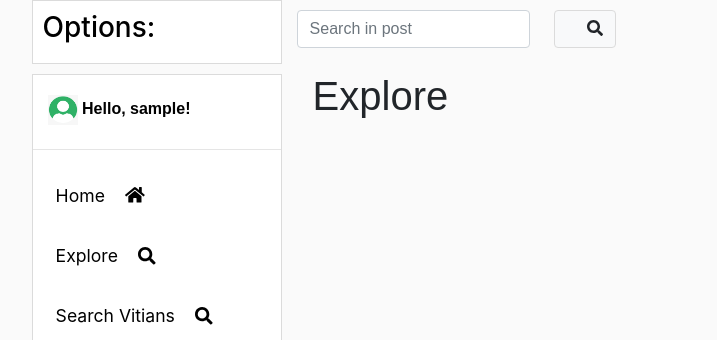
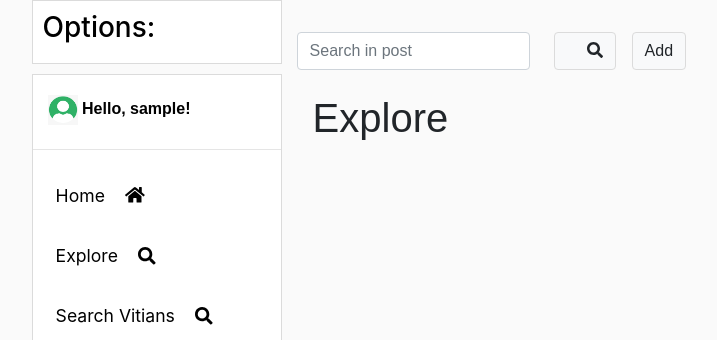
Before and after one commit to abhishek2x/VITBOOK, a Django app: page /social/post/ in a window 1280 px wide. Shown: the part 130-470 px from the top of the page, without its empty margins (58-775 px from the left). Run offline with Django 3.2, Linux system fonts and the light colour scheme; the visitor is signed in with stand-in values (Sample User, id 1); data comes from the database, SQL or seed files in the repository; data that the repository does not hold is empty; some libraries are stand-ins or nearby versions.

Commit message:
first commit

```diff
--- a/Vitbook/settings.py
+++ b/Vitbook/settings.py
@@ -38,7 +38,7 @@ CRISPY_TEMPLATE_PACK = 'bootstrap4'
 
 MIDDLEWARE = [
     'django.middleware.security.SecurityMiddleware',
-    'whitenoise.middleware.WhiteNoiseMiddleware',
+    # 'whitenoise.middleware.WhiteNoiseMiddleware',
     'django.contrib.sessions.middleware.SessionMiddleware',
     'django.middleware.common.CommonMiddleware',
     'django.middleware.csrf.CsrfViewMiddleware',
--- a/social/templates/social/mypost_list.html
+++ b/social/templates/social/mypost_list.html
@@ -5,16 +5,16 @@
 <link rel="stylesheet" href="{% static 'css/mypost_list.css' %}">
 
 <body>
-    <section class="section section_discover">
 
-        <div class="container-fluid">
+    <div class="container-fluid">
 
+        <div class=" mt-4">
             <form class="form-inline"
                 style="border-top-style: solid;margin-top: 2px;border-top-width: 0px;margin-bottom: 10px;">
                 <input class="form-control mr-3" placeholder="Search in post" value="{{ request.GET.si }}" type="text"
                     name="si" />
                 <button class="btn btn-light m-2 ml-0" type="submit" value="Search"><i class="fas fa-search"></i></button>
-{#                <a href="{% url 'postCreate' %}" class="btn btn-light m-2">Add</a>#}
+                <a href="{% url 'postCreate' %}" class="btn btn-light m-2">Add</a>
 
             </form>
 
@@ -30,12 +30,14 @@
             <h1 class="m-3">Explore</h1>
             {% endif %}
 
-            <div class="row infinite-container">
+
+            <div class="row infinite-container" style="margin-top: 20px;">
+
                 {% for n1 in mypost_list %}
                     {% if n1.pic %}
                         <div class="col-md-4 col-xs-4 infinite-item">
                             <div class="container img">
-                                <a><img class="image img-fluid" src="/images/{{n1.pic}}" alt="{{n1.msg}}"></a>
+                                <a><img class="image img-fluid" src="/images/{{n1.pic}}" alt="Picture"></a>
                                 <div class="middle">
                                     <a href='{% url 'postDetail' n1.id %}'>
                                         <div class="text">View Details</div>
@@ -43,13 +45,14 @@
                                 </div>
                             </div>
                         </div>
+
                     {% endif %}
                 {% endfor %}
+            </div>
+        </div>
 
-            </div>
+    </div>
 
-        </div>
-    </section>
 
 </body>
 <hr>
--- a/social/templates/social/sideSlide.html
+++ b/social/templates/social/sideSlide.html
@@ -20,7 +20,7 @@
                 <div class="container mb-4">
                     <a href="{% url 'profileDetail' request.user.id %}">
                         <img src="/images/{{ request.user.myprofile.pic }}" alt="Not Provided" width="30px" height="30px">
-                        <b>Hello, {{user.username}}!</b>
+                        <b class="text-break">Hello, {{user.username}}!</b>
                     </a>
                 </div>
                 <hr>
--- a/social/views.py
+++ b/social/views.py
@@ -100,7 +100,7 @@ def profiling(request, pk):
 
     totalPhotos = photos.count()
 
-    followersList = FollowUser.objects.filter(profile=request.user.myprofile)
+    followersList = FollowUser.objects.filter(profile__id=pk)
     followersList2 = []
     for e in followersList:
         followersList2.append(e.followed_by)
@@ -108,7 +108,7 @@ def profiling(request, pk):
     noOfFollowers = followersList.count()
 
 
-    followingList = FollowUser.objects.filter(followed_by=request.user.myprofile)
+    followingList = FollowUser.objects.filter(followed_by__id=pk)
     followingList2 = []
     for e in followingList:
         followingList2.append(e.profile)
```
Also changed, not shown: social/templates/social/profile_datail2.html (+0 -25 lines), README.md, static/images/dp_CVYpLpE.jpeg (added), static/images/dp_fAr0FrQ.jpeg (added), static/images/myDP_2KydRZL.png (added), 1 other file.
